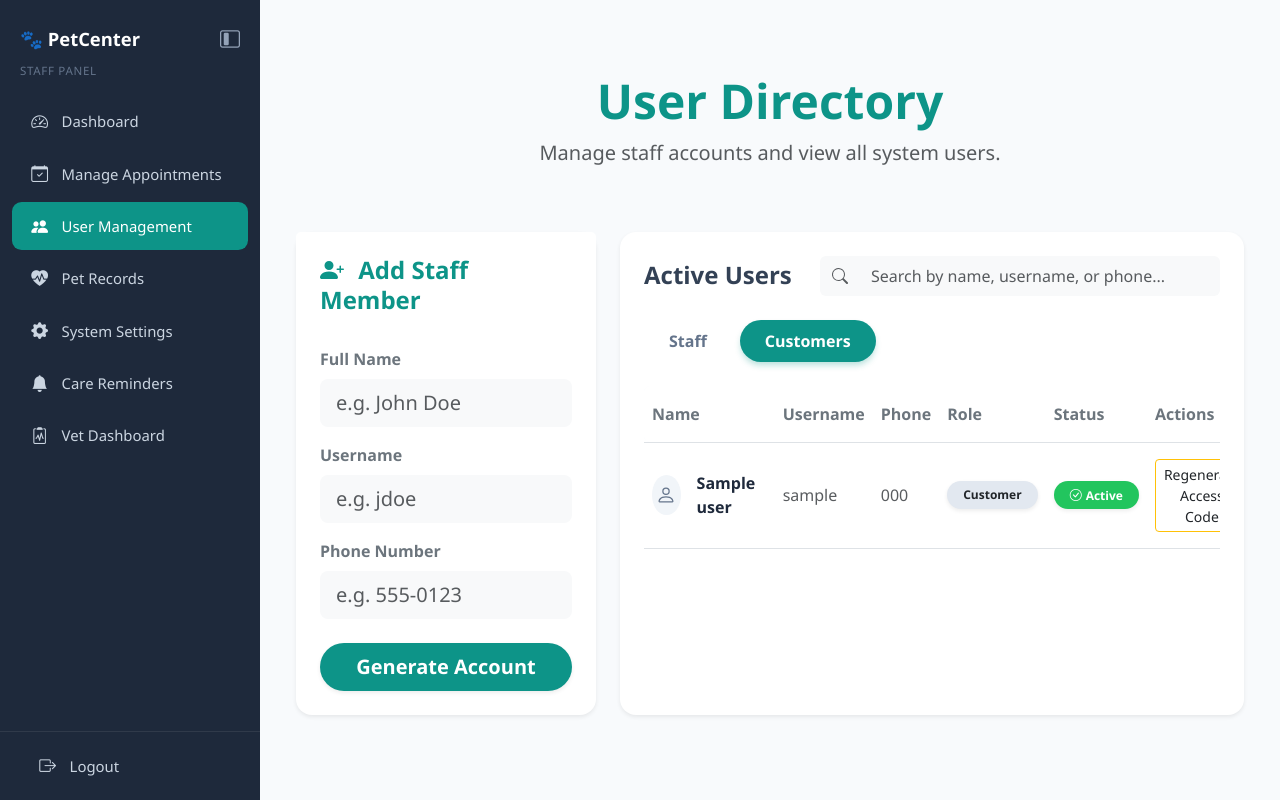
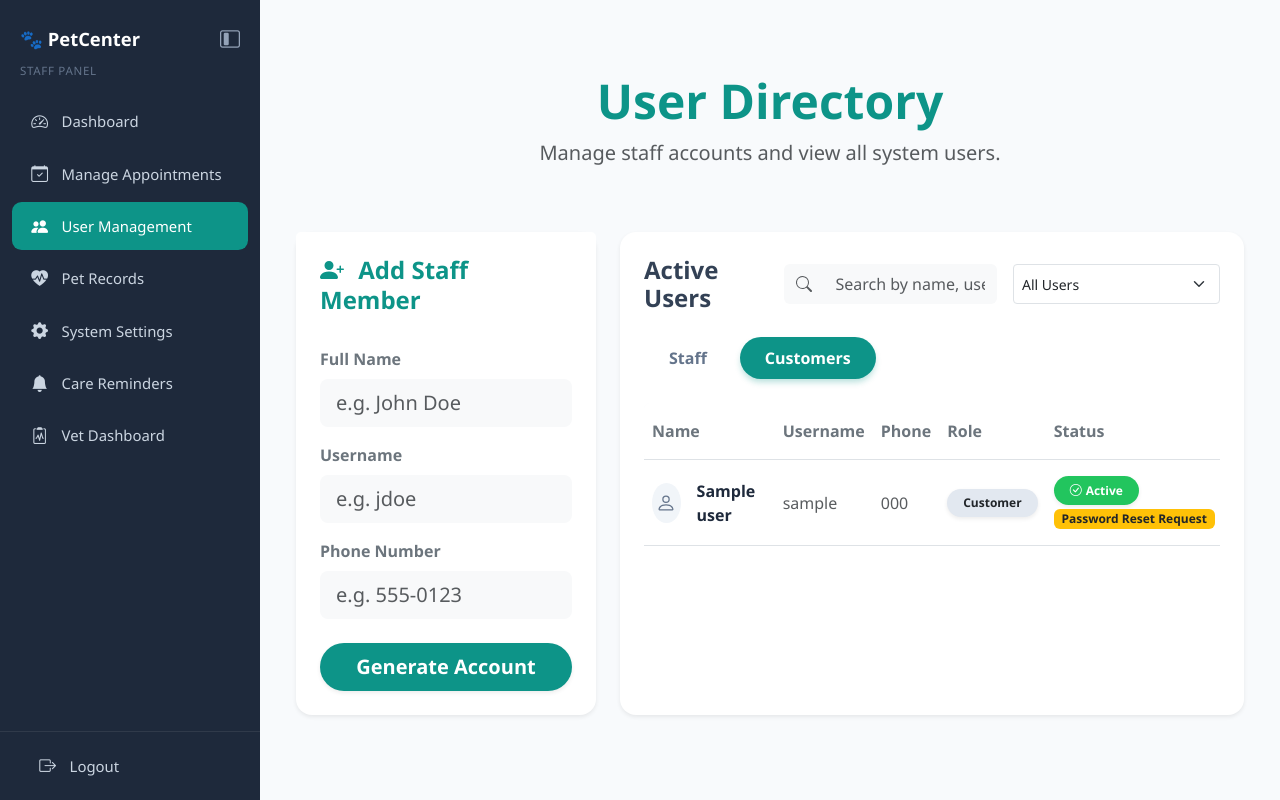
Before and after one commit to Justyn-17/C237_Team1, a Node server app: template views/user-directory.ejs in a window 1280 px wide, after a click on "Customers". Run offline with Node 20, Linux system fonts and the light colour scheme; the template is opened without the code that fills it: most values are stand-ins (such as "Sample title", 1, 10 or a date in 2020).

Commit message:
style: update UI for user directory and security verification

```diff
--- a/app.js
+++ b/app.js
@@ -722,6 +722,17 @@
             console.error("Error verifying answer:", error);
             res.render('forgot-password-verify', { user, error: 'An error occurred. Please try again.' });
         }
+    });
+});
+
+app.post('/forgot-password/request-admin-reset', (req, res) => {
+    const { username } = req.body;
+    db.query("UPDATE users SET password_reset_requested = true WHERE username = ?", [username], (err) => {
+        if (err) {
+            console.error("Error requesting admin reset:", err);
+            return res.render('forgot-password-verify', { user: { username }, error: 'An error occurred. Please try again.' });
+        }
+        res.render('login', { error: null, successMessage: "Your reset request has been sent to the clinic staff." });
     });
 });
 
--- a/views/login.ejs
+++ b/views/login.ejs
@@ -33,6 +33,12 @@
                 <% if (typeof error !== 'undefined' && error) { %>
                     <div class="alert alert-danger text-center mb-4" role="alert">
                         <%= error %>
+                    </div>
+                <% } %>
+
+                <% if (typeof successMessage !== 'undefined' && successMessage) { %>
+                    <div class="alert alert-success text-center mb-4" role="alert">
+                        <%= successMessage %>
                     </div>
                 <% } %>
 
--- a/views/user-directory.ejs
+++ b/views/user-directory.ejs
@@ -82,11 +82,18 @@
                     <!-- Header & Search Input -->
                     <div class="d-flex flex-column flex-md-row justify-content-between align-items-md-center mb-4 gap-3">
                         <h4 class="fw-bold mb-0" style="color: #334155;">Active Users</h4>
-                        <div class="input-group" style="max-width: 400px;">
-                            <span class="input-group-text bg-light border-0 text-muted">
-                                <svg xmlns="http://www.w3.org/2000/svg" width="16" height="16" fill="currentColor" class="bi bi-search" viewBox="0 0 16 16"><path d="M11.742 10.344a6.5 6.5 0 1 0-1.397 1.398h-.001c.03.04.062.078.098.115l3.85 3.85a1 1 0 0 0 1.415-1.414l-3.85-3.85a1.007 1.007 0 0 0-.115-.1zM12 6.5a5.5 5.5 0 1 1-11 0 5.5 5.5 0 0 1 11 0z"/></svg>
-                            </span>
-                            <input type="text" id="searchInput" class="form-control bg-light border-0 shadow-none py-2" placeholder="Search by name, username, or phone...">
+                        <div class="d-flex gap-2">
+                            <div class="input-group" style="max-width: 400px;">
+                                <span class="input-group-text bg-light border-0 text-muted">
+                                    <svg xmlns="http://www.w3.org/2000/svg" width="16" height="16" fill="currentColor" class="bi bi-search" viewBox="0 0 16 16"><path d="M11.742 10.344a6.5 6.5 0 1 0-1.397 1.398h-.001c.03.04.062.078.098.115l3.85 3.85a1 1 0 0 0 1.415-1.414l-3.85-3.85a1.007 1.007 0 0 0-.115-.1zM12 6.5a5.5 5.5 0 1 1-11 0 5.5 5.5 0 0 1 11 0z"/></svg>
+                                </span>
+                                <input type="text" id="searchInput" class="form-control bg-light border-0 shadow-none py-2" placeholder="Search by name, username, or phone...">
+                            </div>
+                            <select id="requestFilter" class="form-select form-select-sm w-auto ms-2">
+                                <option value="all">All Users</option>
+                                <option value="delete">Account Delete Request</option>
+                                <option value="password">Password Reset Request</option>
+                            </select>
                         </div>
                     </div>
 
@@ -114,7 +121,7 @@
                                             <th scope="col" class="fw-semibold text-secondary py-3">Phone</th>
                                             <th scope="col" class="fw-semibold text-secondary py-3">Role</th>
                                             <th scope="col" class="fw-semibold text-secondary py-3">Status</th>
-                                            <th scope="col" class="fw-semibold text-secondary py-3 rounded-end">Actions</th>
+                                            <th scope="col" class="fw-semibold text-secondary py-3 rounded-end text-end">Actions</th>
                                         </tr>
                                     </thead>
                                     <tbody id="staffTableBody">
@@ -140,17 +147,20 @@
                                                     <% } else { %>
                                                         <span class="badge rounded-pill px-3 py-2 text-white shadow-sm" style="background-color: #22c55e;"><i class="bi bi-check-circle me-1"></i>Active</span>
                                                     <% } %>
+                                                    <% if (user.password_reset_requested) { %>
+                                                        <br><span class="badge bg-warning text-dark request-tag mt-1">Password Reset Request</span>
+                                                    <% } %>
                                                 </td>
-                                                <td class="py-3">
+                                                <td class="py-3 text-nowrap text-end">
                                                     <% if (user.username !== 'admin') { %>
-                                                        <div class="d-flex flex-wrap gap-2 align-items-center">
+                                                        <div class="d-flex justify-content-end align-items-center gap-2">
                                                             <% if (typeof currentUser !== 'undefined' && currentUser.username === 'admin') { %>
                                                                 <form action="/admin/delete-staff/<%= user.id %>" method="POST" onsubmit="return confirm('Are you sure you want to delete this staff member?');" class="m-0 p-0">
-                                                                    <button type="submit" class="btn btn-sm btn-outline-danger">Delete Staff</button>
+                                                                    <button type="submit" class="btn btn-sm btn-outline-danger px-3">Delete</button>
                                                                 </form>
                                                             <% } %>
                                                             <form action="/staff/reset-user/<%= user.id %>" method="POST" class="m-0 p-0">
-                                                                <button type="submit" class="btn btn-sm btn-outline-warning text-dark">Regenerate Access Code</button>
+                                                                <button type="submit" class="btn btn-sm btn-outline-warning text-dark px-3">Reset Code</button>
                                                             </form>
                                                         </div>
                                                     <% } %>
@@ -176,7 +186,7 @@
                                             <th scope="col" class="fw-semibold text-secondary py-3">Phone</th>
                                             <th scope="col" class="fw-semibold text-secondary py-3">Role</th>
                                             <th scope="col" class="fw-semibold text-secondary py-3">Status</th>
-                                            <th scope="col" class="fw-semibold text-secondary py-3 rounded-end">Actions</th>
+                                            <th scope="col" class="fw-semibold text-secondary py-3 rounded-end text-end">Actions</th>
                                         </tr>
                                     </thead>
                                     <tbody id="customersTableBody">
@@ -198,26 +208,29 @@
                                                 </td>
                                                 <td class="py-3">
                                                     <% if (user.status === 'deletion_requested') { %>
-                                                        <span class="badge rounded-pill px-3 py-2 text-dark shadow-sm" style="background-color: #fde047;"><i class="bi bi-exclamation-triangle me-1"></i>Deletion Requested</span>
+                                                        <span class="badge rounded-pill px-3 py-2 text-dark shadow-sm request-tag" style="background-color: #fde047;">Account Delete Request</span>
                                                     <% } else { %>
                                                         <span class="badge rounded-pill px-3 py-2 text-white shadow-sm" style="background-color: #22c55e;"><i class="bi bi-check-circle me-1"></i>Active</span>
                                                     <% } %>
+                                                    <% if (user.password_reset_requested) { %>
+                                                        <br><span class="badge bg-warning text-dark request-tag mt-1">Password Reset Request</span>
+                                                    <% } %>
                                                 </td>
-                                                <td class="py-3">
+                                                <td class="py-3 text-nowrap text-end">
                                                     <% if (user.username !== 'admin') { %>
-                                                        <div class="d-flex flex-wrap gap-2 align-items-center">
+                                                        <div class="d-flex justify-content-end align-items-center gap-2">
                                                             <% if (user.status === 'deletion_requested') { %>
                                                                 <form action="/staff/approve-deletion/<%= user.id %>" method="POST" class="m-0 p-0" onsubmit="return confirm('Approve account deletion for this customer?');">
-                                                                    <button type="submit" class="btn btn-sm btn-danger">Approve Deletion</button>
+                                                                    <button type="submit" class="btn btn-sm btn-danger px-3">Approve Deletion</button>
                                                                 </form>
                                                             <% } %>
                                                             <% if (typeof currentUser !== 'undefined' && currentUser.username === 'admin') { %>
                                                                 <form action="/admin/delete-customer/<%= user.id %>" method="POST" onsubmit="return confirm('Are you sure you want to delete this customer?');" class="m-0 p-0">
-                                                                    <button type="submit" class="btn btn-sm btn-outline-danger">Delete Customer</button>
+                                                                    <button type="submit" class="btn btn-sm btn-outline-danger px-3">Delete</button>
                                                                 </form>
                                                             <% } %>
                                                             <form action="/staff/reset-user/<%= user.id %>" method="POST" class="m-0 p-0">
-                                                                <button type="submit" class="btn btn-sm btn-outline-warning text-dark">Regenerate Access Code</button>
+                                                                <button type="submit" class="btn btn-sm btn-outline-warning text-dark px-3">Reset Code</button>
                                                             </form>
                                                         </div>
                                                     <% } %>
@@ -272,10 +285,11 @@
 <script>
     document.addEventListener('DOMContentLoaded', () => {
         const searchInput = document.getElementById('searchInput');
+        const requestFilter = document.getElementById('requestFilter');
 
-        searchInput.addEventListener('input', function() {
-            const query = this.value.toLowerCase().trim();
-            // Search within the currently active tab pane
+        function applyFilters() {
+            const query = searchInput.value.toLowerCase().trim();
+            const filterValue = requestFilter ? requestFilter.value : 'all';
             const activeTabPane = document.querySelector('.tab-pane.active');
             if (!activeTabPane) return;
 
@@ -286,20 +300,40 @@
                 const username = row.querySelector('.searchable-username')?.textContent.toLowerCase() || '';
                 const phone = row.querySelector('.searchable-phone')?.textContent.toLowerCase() || '';
 
-                if (name.includes(query) || username.includes(query) || phone.includes(query)) {
+                let matchesSearch = name.includes(query) || username.includes(query) || phone.includes(query);
+
+                let matchesFilter = true;
+                if (filterValue !== 'all') {
+                    matchesFilter = false;
+                    const badges = row.querySelectorAll('.request-tag');
+                    badges.forEach(badge => {
+                        const text = (badge.innerText || badge.textContent).trim();
+                        if (filterValue === 'delete' && text === 'Account Delete Request') {
+                            matchesFilter = true;
+                        }
+                        if (filterValue === 'password' && text === 'Password Reset Request') {
+                            matchesFilter = true;
+                        }
+                    });
+                }
+
+                if (matchesSearch && matchesFilter) {
                     row.style.display = ''; // Show
                 } else {
                     row.style.display = 'none'; // Hide
                 }
             });
-        });
+        }
+
+        searchInput.addEventListener('input', applyFilters);
+        if (requestFilter) {
+            requestFilter.addEventListener('change', applyFilters);
+        }
 
         // Re-run search when tabs change so the filter applies to the newly active tab instantly
         const tabElements = document.querySelectorAll('button[data-bs-toggle="pill"]');
         tabElements.forEach(tab => {
-            tab.addEventListener('shown.bs.tab', () => {
-                searchInput.dispatchEvent(new Event('input'));
-            });
+            tab.addEventListener('shown.bs.tab', applyFilters);
         });
     });
 </script>
```
Also changed, not shown: views/forgot-password-verify.ejs (+7 -0 lines).
